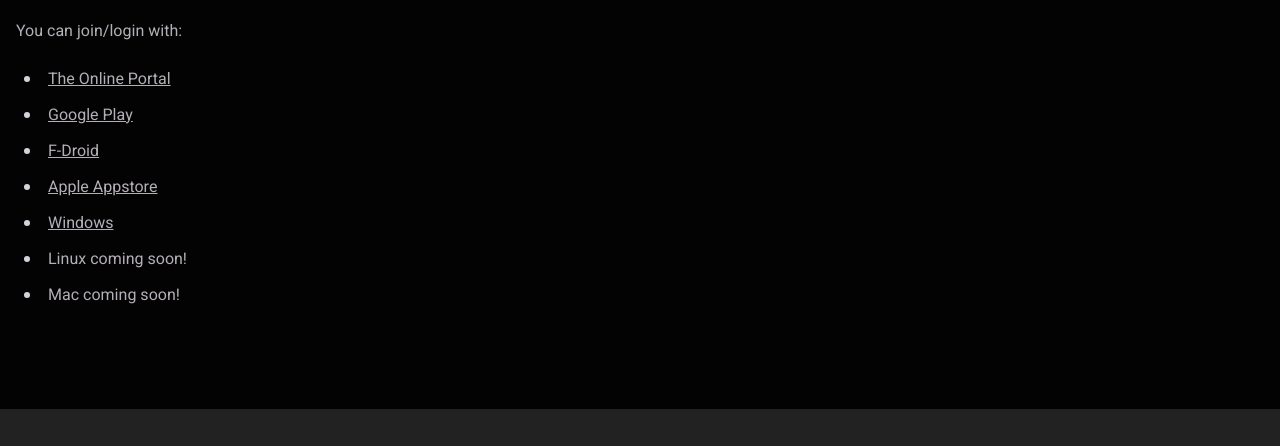
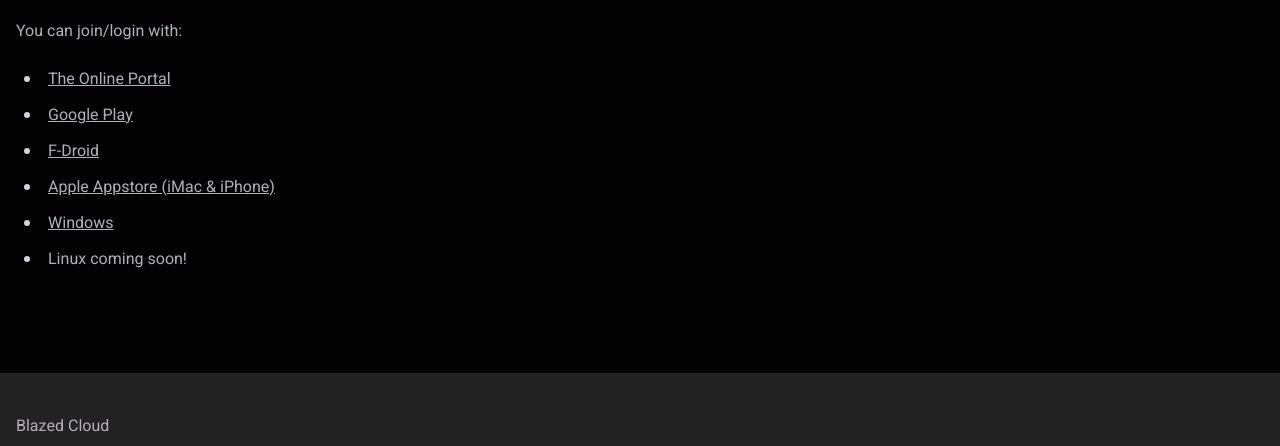
Before and after one commit to TheRedSpy15/blazedcloud-landing, an Astro site: page /start in a window 1280 px wide. Shown: the part 536-982 px from the top of the page. Built offline with nearby package versions, Linux system fonts and the light colour scheme; Astro itself is replaced by a stand-in of ours; what tailwind-bootstrap-grid would draw is missing.

Commit message:
imac is now on appstore

```diff
--- a/src/content/pages/start.md
+++ b/src/content/pages/start.md
@@ -13,7 +13,6 @@ You can join/login with:
 - [The Online Portal](https://portal.blazedcloud.com)
 - [Google Play](https://play.google.com/store/apps/details?id=com.chancesoftwarellc.blazedcloud)
 - [F-Droid](https://f-droid.org/packages/com.chancesoftwarellc.blazedcloud)
-- [Apple Appstore](https://apps.apple.com/us/app/blazed-cloud/id6478518052)
+- [Apple Appstore (iMac & iPhone)](https://apps.apple.com/us/app/blazed-cloud/id6478518052)
 - [Windows](https://github.com/TheRedSpy15/blazedcloud/blob/main/how-to-windows.md)
 - Linux coming soon!
-- Mac coming soon!
```
